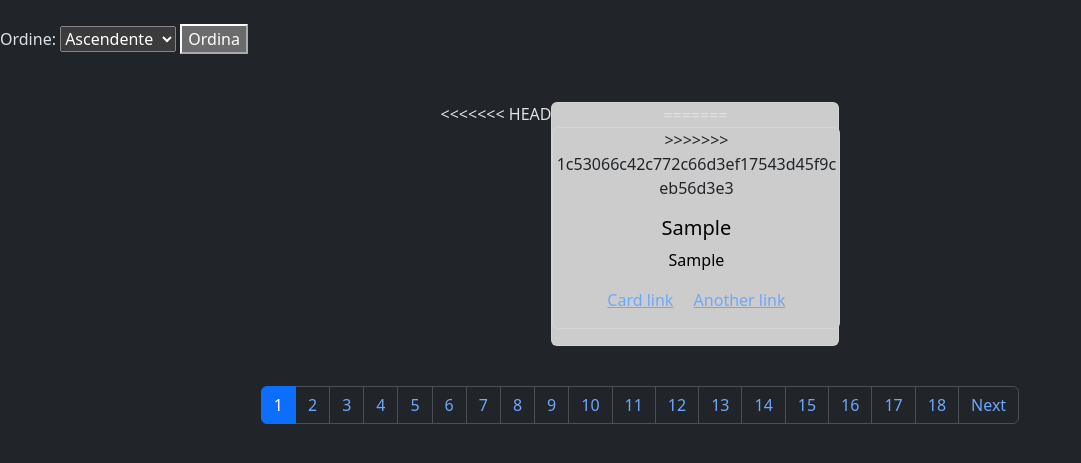
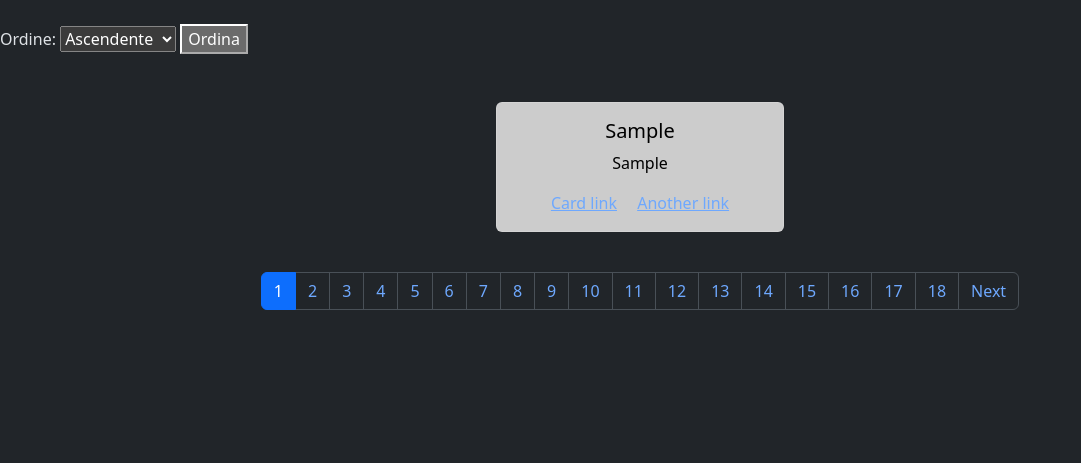
Before and after one commit to TriscariGiorgio/pythonSac, a Flask app: page /film in a window 1280 px wide. Shown: the part 56-519 px from the top of the page, without its empty margins (0-1081 px from the left). Run offline with Flask 3, Linux system fonts and the light colour scheme; tables that the repository leaves empty or names only in its code hold one stand-in row (values such as "Sample post").

Commit message:
Update tutti_film.html

```diff
--- a/frontend/templates/tutti_film.html
+++ b/frontend/templates/tutti_film.html
@@ -101,12 +101,7 @@ background-color: #cccccc; /* Imposta il colore di sfondo grigio come desiderato
     <div class="row mt-5 text-center">
         {% for elem in tutti%}
         <div class="col d-flex justify-content-center">
-<<<<<<< HEAD
             <div class="card text-center mb-3 bg-gray" style="width: 18rem;">
-
-=======
-            <div class="card text-center text-dark mb-3 bg-gray" style="width: 18rem;">
->>>>>>> 1c53066c42c772c66d3ef17543d45f9ceb56d3e3
                 <div class="card-body">
                     <h5 class="card-title" style="color:black">{{ elem.Titolo }}</h5>
                     <p class="card-text" style="color:black">{{ elem.anno }}</p>
```
